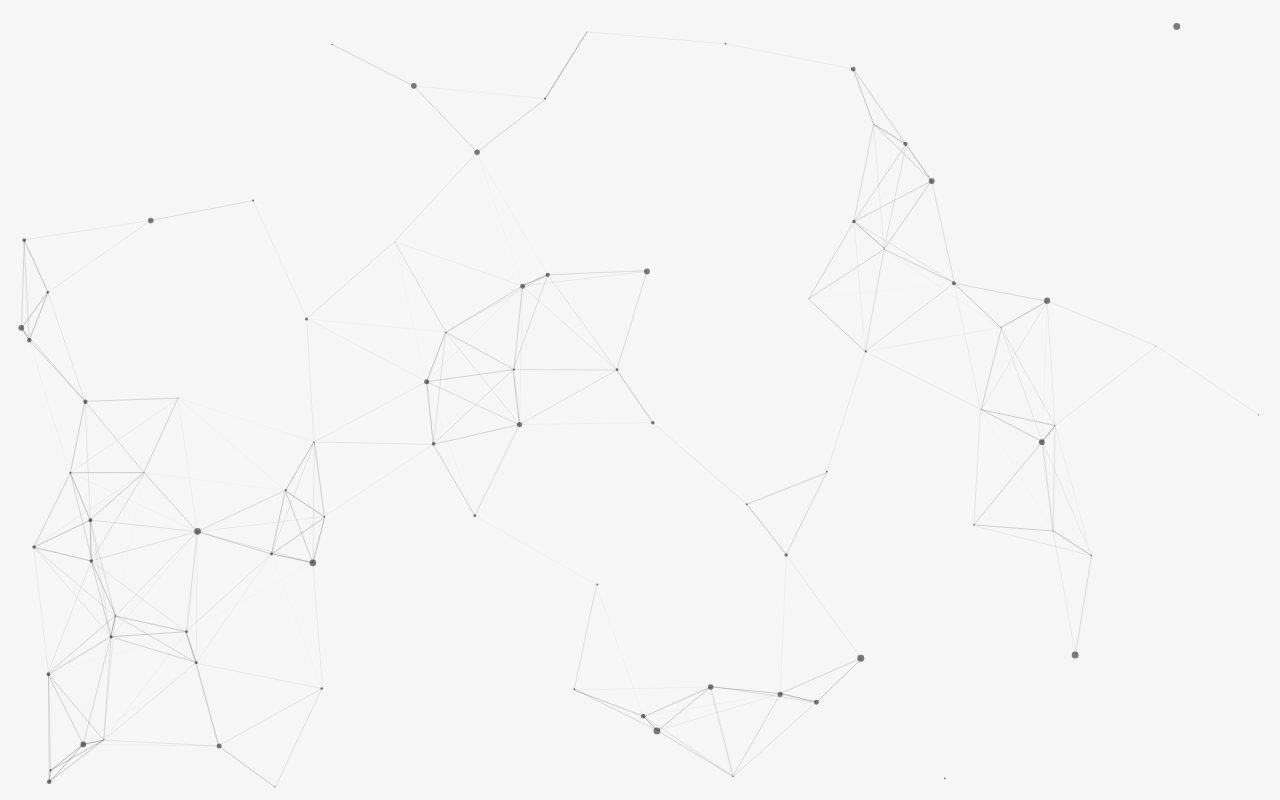
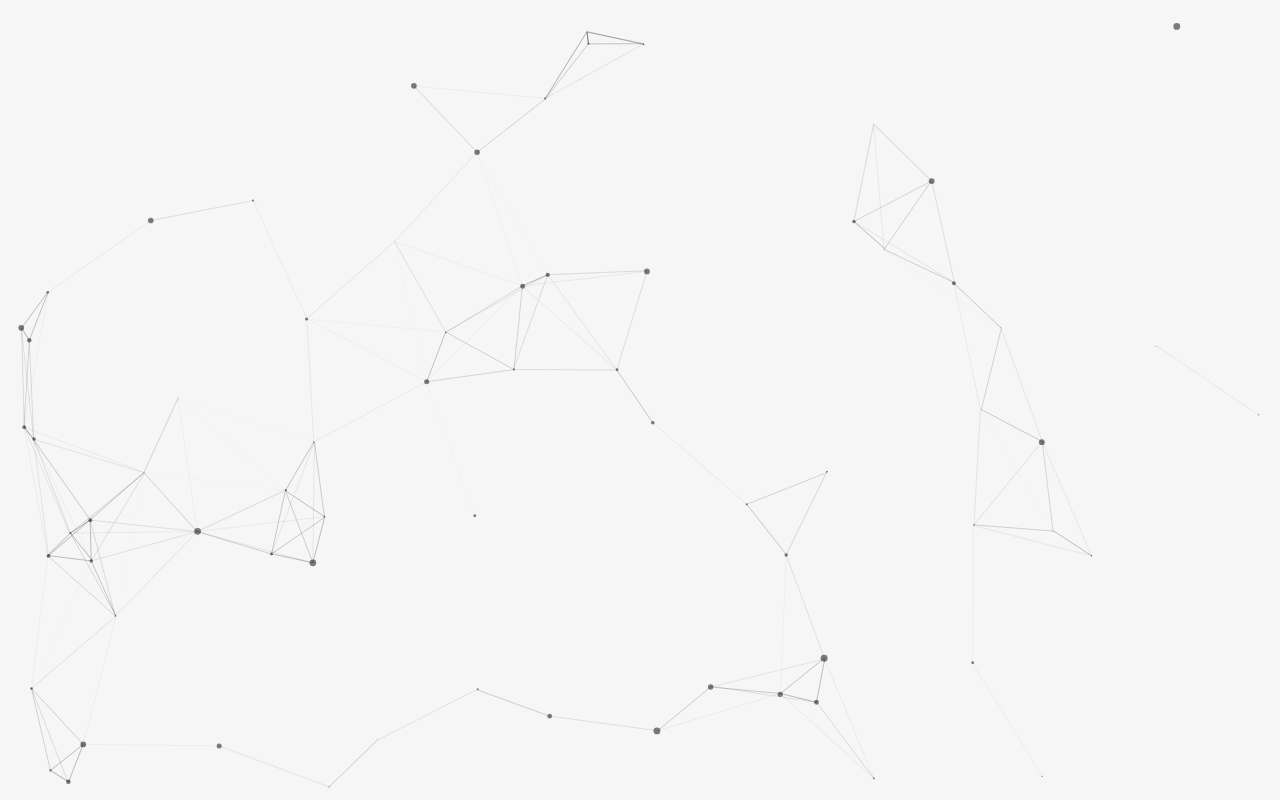
Before and after one commit to sxy135/sxy135.github.io, a website: page particle/demo/index.html in a window 1280 px wide. Drawn offline with Linux system fonts and the light colour scheme.

Commit message:
homepage+mg update

```diff
--- a/particle/demo/js/app.js
+++ b/particle/demo/js/app.js
@@ -16,7 +16,7 @@
   {
     "particles": {
       "number": {
-        "value": 66,
+        "value": 56,
         "density": {
           "enable": true,
           "value_area": 800
```
Also changed, not shown: motion.html (+5 -0 lines), img/mg/bee.gif (added).
